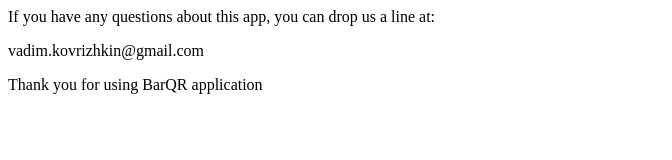
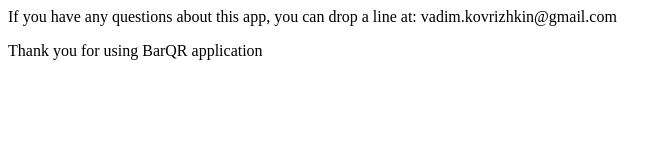
Before and after one commit to Vadim-Kovrizhkin/BarQRSupportPage, a plain HTML site: page index.html in a window 1280 px wide. Shown: the whole page, without its empty margins (0-672 px from the left). Drawn offline with Linux system fonts and the light colour scheme.

Commit message:
Add index.html

```diff
--- a/index.html
+++ b/index.html
@@ -6,8 +6,7 @@
     <title>Bar&QR Support Page</title>
 </head>
 <body>
-    <p>If you have any questions about this app, you can drop us a line at:</p>
-    <p>vadim.kovrizhkin@gmail.com</p>
+    <p>If you have any questions about this app, you can drop a line at: vadim.kovrizhkin@gmail.com</p>
 
     <p>Thank you for using BarQR application</p>
 
```
